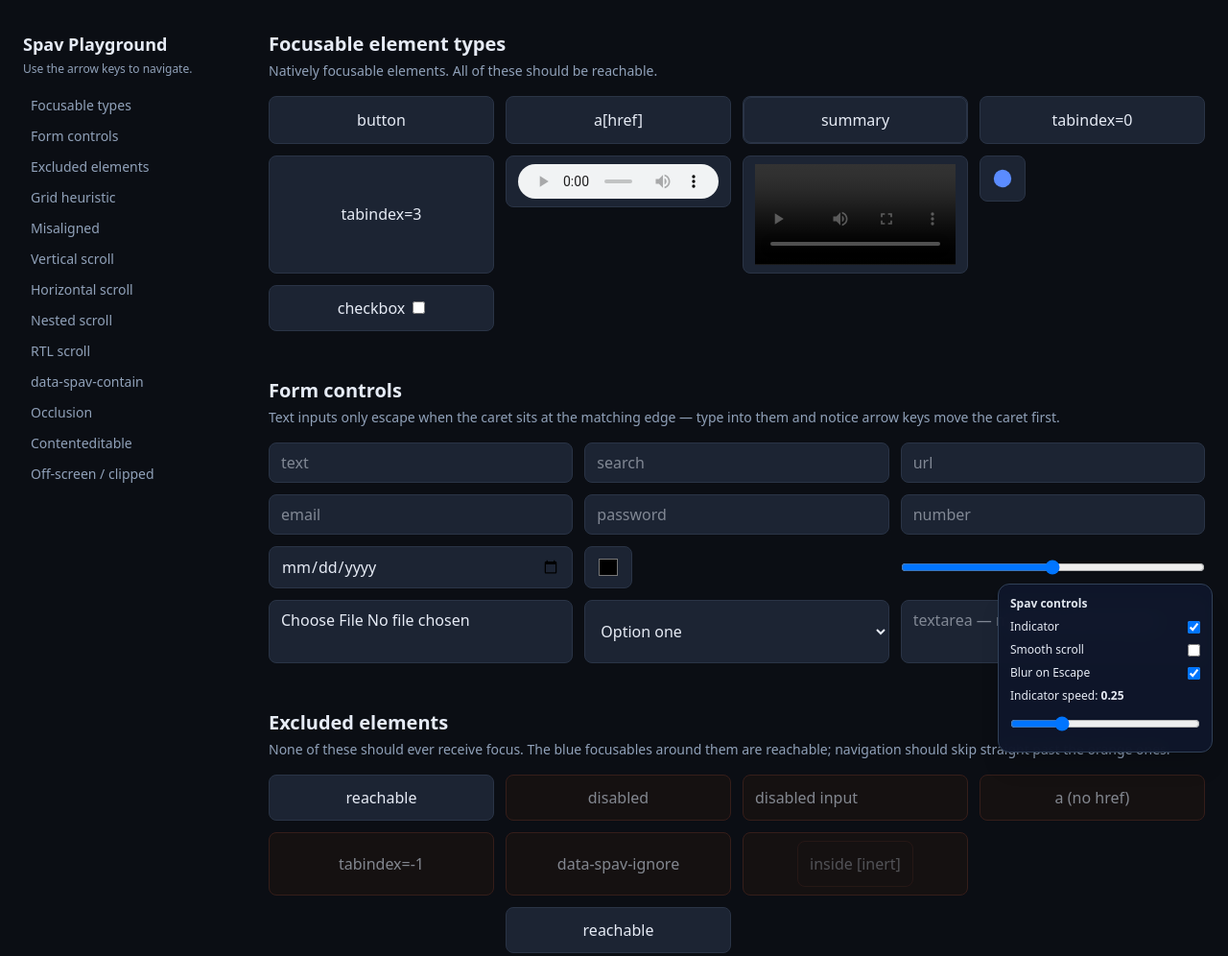
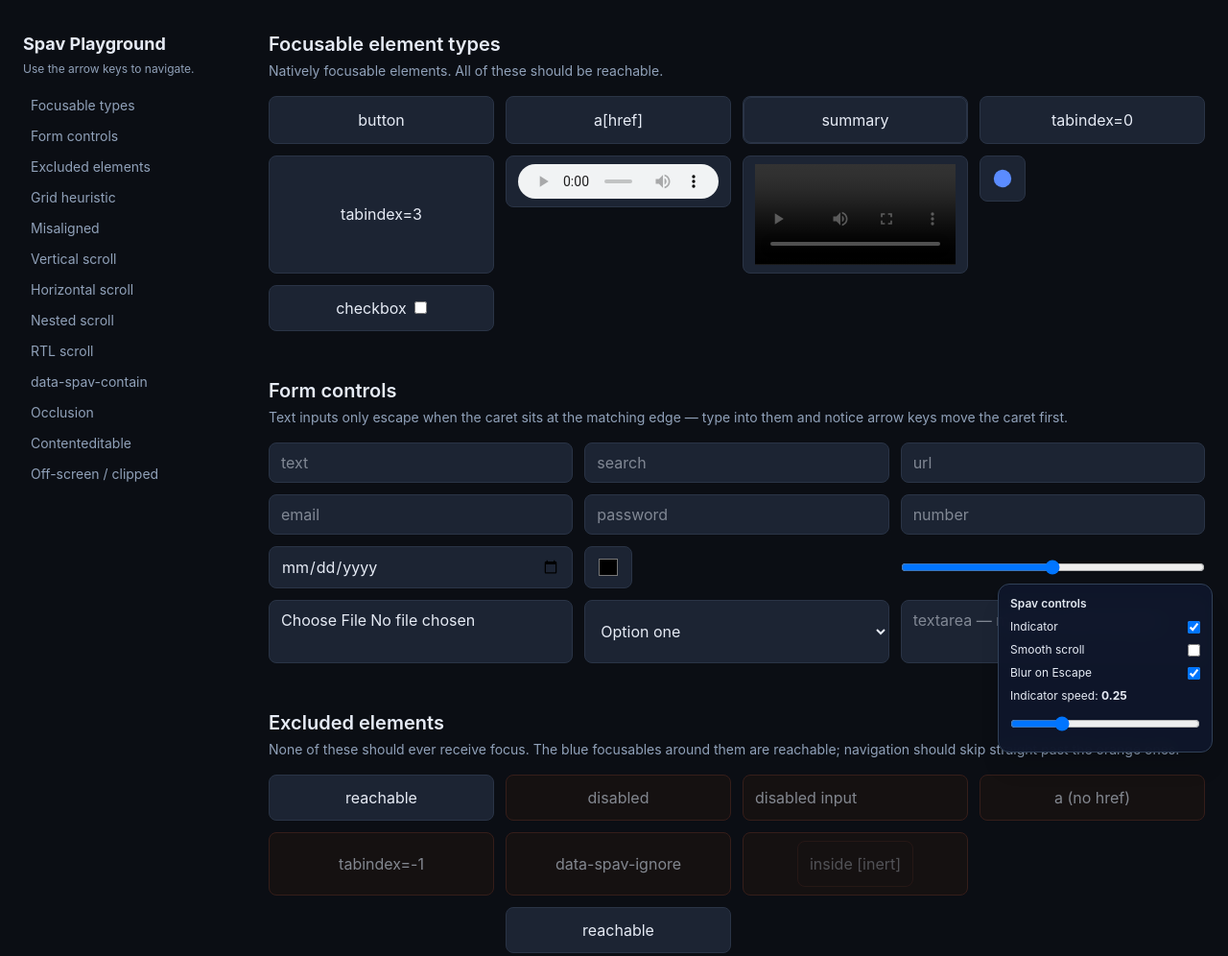
Before and after one commit to martin-ukhanov/spav, a website built with Vite: page playground/index.html in a window 1280 px wide. Shown: the top 996 px of the page at 96% size. Built offline with nearby package versions, Linux system fonts and the light colour scheme.

Commit message:
Cleanup playground styles

```diff
--- a/playground/src/style.css
+++ b/playground/src/style.css
@@ -15,8 +15,6 @@ html {
 body {
 	background-color: var(--color-bg);
 	color: #e6ebf5;
-	font-family:
-		ui-sans-serif, system-ui, -apple-system, 'Segoe UI', Roboto, Helvetica, Arial, sans-serif;
 }
 
 /* Spav indicator — unstyled by the library, styled here */
```
